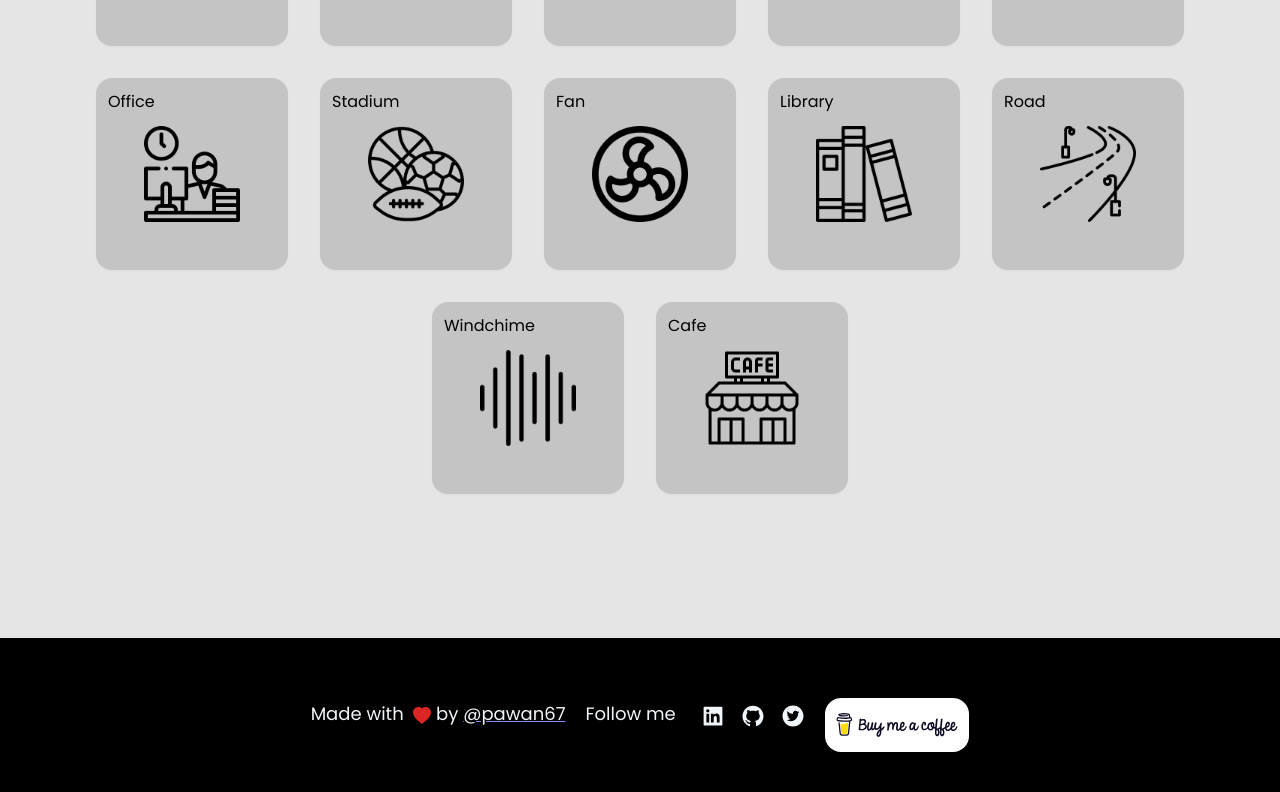
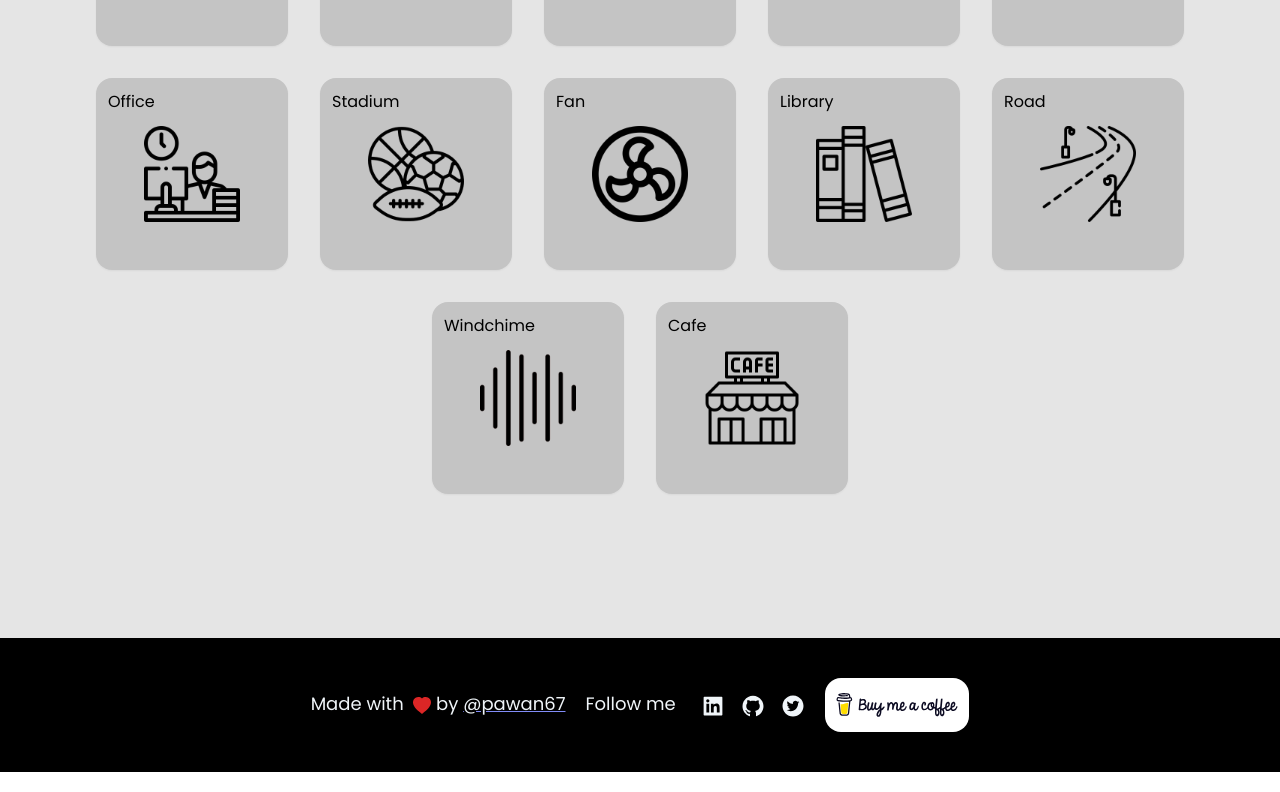
Before and after one commit to pawan67/relaxo, a React (Create React App) app: page / in a window 1280 px wide. Shown: the part 826-1618 px from the top of the page. Built offline with nearby package versions, Linux system fonts and the light colour scheme.

Commit message:
margin fix

```diff
--- a/src/Footer.js
+++ b/src/Footer.js
@@ -34,7 +34,7 @@ function Footer() {
         </p>
         <a href="https://www.buymeacoffee.com/pawan.67">
           <img
-            className=" rounded-2xl inline ml-5 mt-5 mx-auto w-36 h-full"
+            className=" rounded-2xl inline ml-5 mt-5 sm:mt-0 mx-auto w-36 h-full"
             src="images/buymecofee.svg"
             alt=""
           />
```
